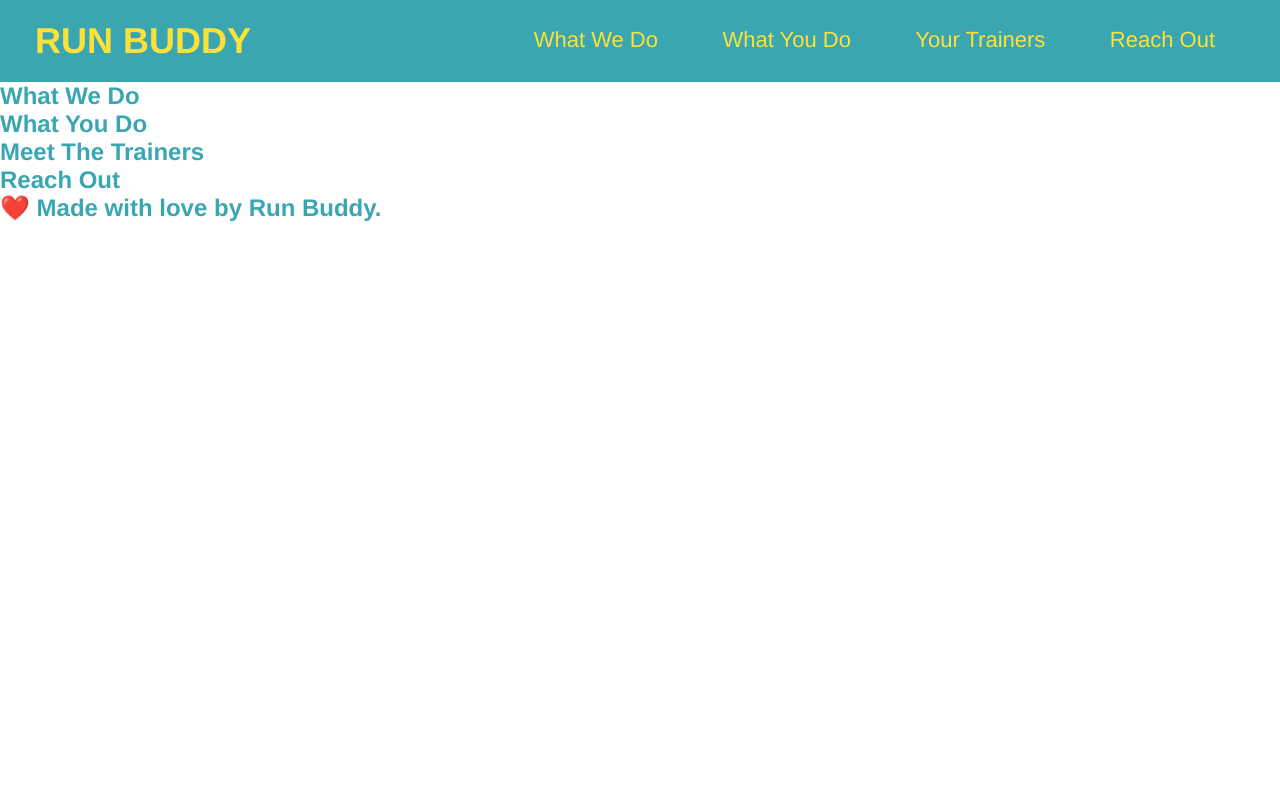
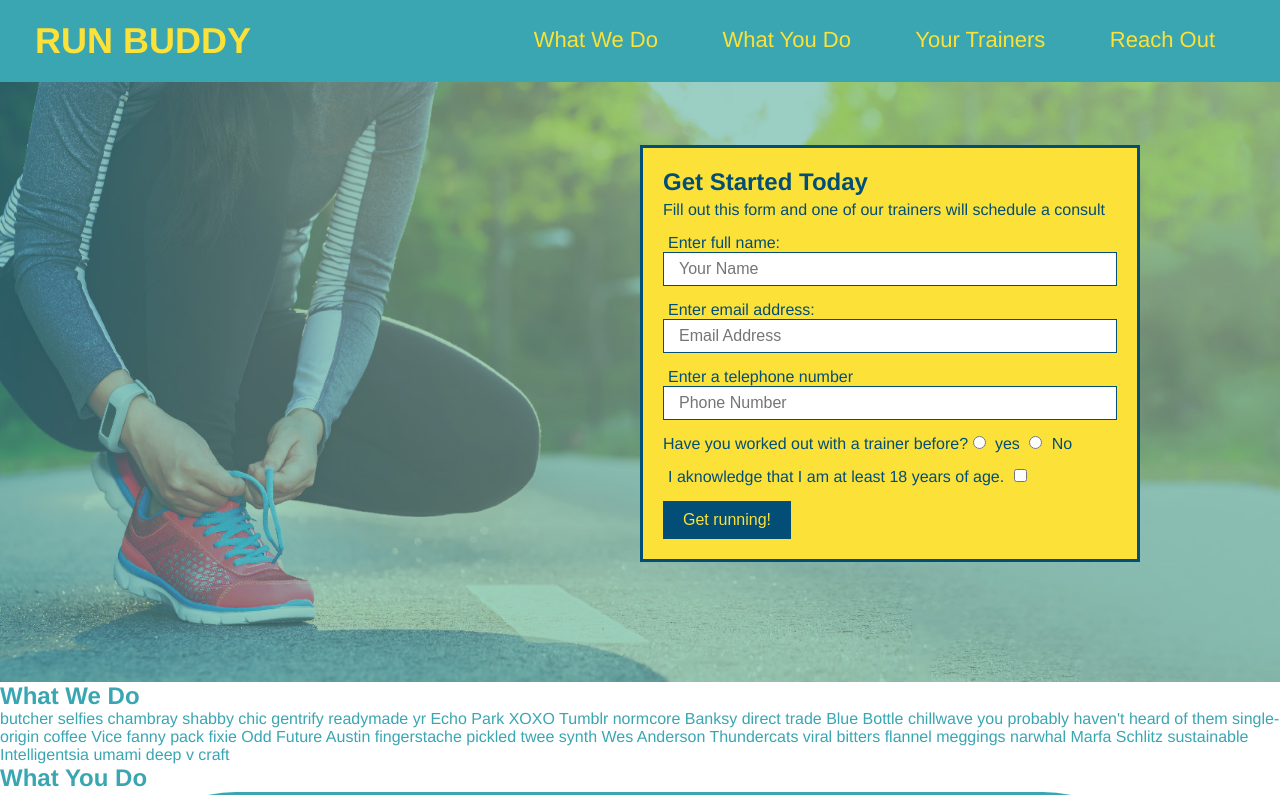
Before and after one commit to samschool789/run-buddy, a plain HTML site: page index.html in a window 1280 px wide. Shown: the top 795 px of the page. Drawn offline with Linux system fonts and the light colour scheme.

Commit message:
add what you do icons

```diff
--- a/assets/css/style.css
+++ b/assets/css/style.css
@@ -1,6 +1,7 @@
 *{
   margin: 0;
-  padding:0%
+  padding: 0;
+  box-sizing: border-box;
 }
 /* apply syles to <header> */
 header {
@@ -36,3 +37,70 @@
     color: #39a6b2;
     font-family: Helvetica, arial, sans-serif;
   }
+  footer {
+    background: #fce138;
+    width: 100%;
+    padding: 40px 35px;
+  }
+  footer h2 {
+    display: inline;
+    color: #024e76;
+    font-size: 30px;
+    margin: 0;
+  }
+  footer div {
+    float: right;
+    line-height: 1.5;
+    text-align: right;
+  }
+  footer a {
+    color: #024e76;
+  }
+  /* Hero Style Start */
+.hero {
+  background-image: url("../images/hero-bg.jpg");
+  height: 600px;
+  background-size: cover;
+  background-position: center;
+  position: relative;
+}
+/* Hero Style End */
+.hero-form {
+  background-color: #fce138;
+  padding: 20px;
+  width: 500px;
+  color: #024e76;
+  border-style: solid;
+  border-width: 3px;
+  border-color: #024e76;
+  border: solid 3px #024e76;
+  position: absolute;
+  bottom: 120px;
+  right: 140px;
+}
+.hero-form h3 {
+  font-size: 24px;
+}
+.hero-form p {
+  margin: 5px 0 15px 0;
+}
+.form-input {
+  border: 1px solid #024e76;
+  display: block;
+  padding: 7px 15px;
+  font-size: 16px;
+  color: #024e76;
+  width: 100%;
+  margin-bottom: 15px;
+}
+.hero-form label {
+  margin: 0 5px;
+}
+.hero-form button {
+  color: #fce138;
+  background-color: #024e76;
+  border: none;
+  padding: 10px 20px;
+  font-size: 16px;
+}
+/* HERO STYLES END */
--- a/index.html
+++ b/index.html
@@ -32,17 +32,78 @@
 </header>
 
   <!-- hero/jumbotron -->
-  <section>
+  <section class="hero">
+    <div class="hero-form">
+      <h3> Get Started Today</h3>
+      <p>Fill out this form and one of our trainers will schedule a consult</p>
+      <form>
+
+        <label for="name">Enter full name:</label>
+        <input type="text" placeholder="Your Name" name="name" id="name" class="form-input">
+
+        <label for="email">Enter email address:</label>
+        <input type="text" placeholder="Email Address" name="email" id="email" class="form-input">
+
+        <label type="phone">Enter a telephone number</label>
+        <input type="text" placeholder="Phone Number" name="phone" id="phone" class="form-input">
+
+        <p>
+          Have you worked out with a trainer before?
+          <input type="radio" name="trainer-confirm" id="trainer-yes" />
+          <label for="trainer-yes">yes</label>
+          <input type="radio" name="trainer-confirm" id="trainer-no" />
+          <label for="trainer-no">No</label>
+        </p>
+        <p>
+          <label for="checkbox" >
+            I aknowledge that I am at least 18 years of age.
+          </label>
+          <input type="checkbox" name="age-confirm" id="checkbox" />
+        </p>
+          <button type="submit">
+            Get running!
+            </button>
+          </form>
+       </div>
+       <!-- end hero -->
   </section>
 
   <!-- "what we do" section -->
-  <section>
+  <section id="what we do">
     <h2>What We Do</h2>
+    <P>
+      butcher selfies chambray shabby chic gentrify readymade yr Echo Park XOXO Tumblr normcore Banksy direct trade Blue Bottle chillwave you probably haven't heard of them single-origin coffee Vice fanny pack fixie Odd Future Austin fingerstache pickled twee synth Wes Anderson Thundercats viral bitters flannel meggings narwhal Marfa Schlitz sustainable Intelligentsia umami deep v craft
+    </P>
   </section>
 
   <!-- "what you do" section -->
-  <section>
+  <section id="what-you-do">
     <h2>What You Do</h2>
+
+    <div>
+      <!-- insert this img element -->
+      <img src="./assets/images/step-1.svg" alt="" />
+      <h3>Step 1: Fill Out the Form Above.</h3>
+      <p>You're already here, so why not?</p>
+    </div>
+
+    <div>
+      <img src="./assets/images/step-2.svg" />
+      <h3>Step 2: Consult with One of Our Trainers.</h3>
+      <p>Are you here to build muscle, lose weight, or just feel good?</p>
+     </div>
+
+     <div>
+       <img src="./assets/images/step-3.svg" />
+       <h3>Step 3: Get Running.</h3>
+       <p>Hit the gound running (literally) once your trainer lays out your plan.</p>
+       </div>
+
+    <div>
+      <img src="./assets/images/step-4.svg" />
+       <h3>Step 4: See Results.</h3>
+       <p>Bi-weekly checkins with your trainer will keep you focused</p>
+    </div>
   </section>
 
   <!-- "meet the trainers" section -->
@@ -58,5 +119,9 @@
   <!-- footer -->
   <footer>
     <h2>❤️ Made with love by Run Buddy.</h2>
+    <div>
+      <a href="#">Read Our Privacy Policy</a><br />
+      &copy; 2019 Run Buddy, Inc.
+    </div>
   </footer>
 </html>
```
Also changed, not shown: assets/images/hero-bg.jpg (added), assets/images/step-1.svg (added), assets/images/step-2.svg (added), assets/images/step-3.svg (added), assets/images/step-4.svg (added).
